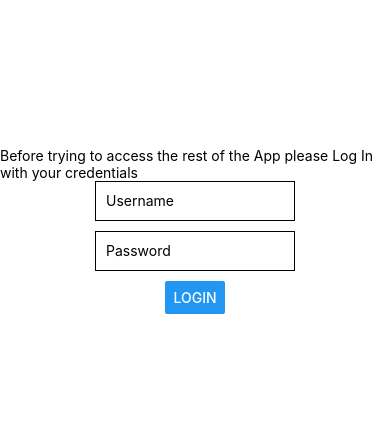
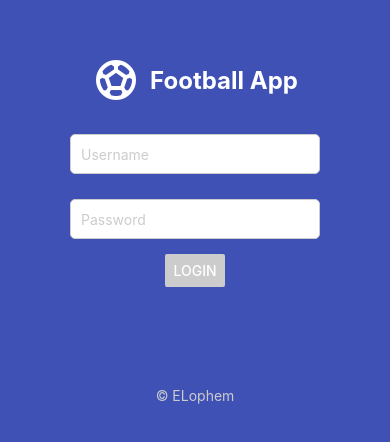
Before and after one commit to ELophem/FootballMobApp, a React Native app in the folder FootballMobApp/: screen / in a window 390 px wide. Shown: the part 192-634 px from the top of the page. Built offline with nearby package versions, Linux system fonts and the light colour scheme.

Commit message:
still some comments for exam otherwise finish

```diff
--- a/FootballMobApp/components/LogoutButton.js
+++ b/FootballMobApp/components/LogoutButton.js
@@ -14,7 +14,7 @@ const LogoutButton = ({ logout, ...props }) => {
 const styles = StyleSheet.create({
   container: {
     flex: 1,
-    paddingTop: 20, // Add appropriate styling
+    paddingTop: 20,
   },
 });
 
--- a/FootballMobApp/pages/ArticleDetail.js
+++ b/FootballMobApp/pages/ArticleDetail.js
@@ -1,15 +1,19 @@
 import React, { Component } from 'react';
-import { View, Text, TouchableOpacity, StyleSheet } from 'react-native';
-import { ArticleService } from '../services/article.service'; // Update the path
+import { View, Text, TouchableOpacity, StyleSheet, ScrollView } from 'react-native';
+import { ArticleService } from '../services/article.service';
+
+import { UserService } from '../services/userService';
 
 class ArticleDetail extends Component {
   constructor(props) {
     super(props);
     this.state = {
-      articleId: props.route.params.articleId, // Set initial articleId from props
+      articleId: props.route.params.articleId,
       article: {},
+      writerName: '',
     };
     this.articleService = new ArticleService();
+    this.userService = new UserService();
   }
 
   componentDidMount() {
@@ -19,42 +23,94 @@ class ArticleDetail extends Component {
   componentDidUpdate(prevProps) {
     if (prevProps.route.params.articleId !== this.props.route.params.articleId) {
       this.setState({ articleId: this.props.route.params.articleId }, () => {
-        this.fetchArticleContent(); // Fetch content for the new articleId
+        this.fetchArticleContent();
       });
     }
   }
 
-  fetchArticleContent = () => {
-    this.articleService.getArticle(this.state.articleId)
-      .then(data => {
-        this.setState({
-          article: data,
-        });
-      })
-      .catch(error => {
-        console.error('Error loading article:', error);
-      });
+  fetchArticleContent = async () => {
+    try {
+      const articleData = await this.articleService.getArticle(this.state.articleId);
+
+      console.log('Article Data:', articleData);
+      this.setState({ article: articleData });
+
+      const writerData = await this.userService.getUser(articleData.userId);
+      console.log('Writer Data:', writerData);
+      this.setState({ writerName: writerData.username });
+    } catch (error) {
+      console.error('Error loading article:', error);
+    }
   };
 
   render() {
-    const { article } = this.state;
-    const { route, navigation } = this.props;
-    const articleId = route.params.articleId;
+    const { article, writerName } = this.state;
+    const { navigation } = this.props;
+
     return (
-      <View style={styles.container}>
+      <ScrollView style={styles.container}>
         <TouchableOpacity style={styles.backButton} onPress={() => navigation.goBack()}>
-          <Text>Back to Homepage</Text>
+          <Text style={styles.backButtonText}>Back to Homepage</Text>
         </TouchableOpacity>
-        <Text>Title: {article.title}</Text>
-        <Text>Subtitle: {article.subtitle}</Text>
-        <Text>Body: {article.body}</Text>
-      </View>
+        <View style={styles.articleBox}>
+          <Text style={styles.title}>{article.title}</Text>
+          <Text style={styles.subtitle}>{article.subtitle}</Text>
+          <Text style={styles.writer}>Written by: {writerName}</Text>
+          <Text style={styles.body}>{article.body}</Text>
+        </View>
+      </ScrollView>
     );
   }
 }
 
+const styles = StyleSheet.create({
+  container: {
+    flex: 1,
+    backgroundColor: '#3f51b5',
+    padding: 20,
+  },
+  backButton: {
+    alignSelf: 'flex-start',
+    marginBottom: 20,
+    borderWidth: 1,
+    borderColor: 'white',
+    padding: 5,
+    borderRadius: 5,
+  },
+  backButtonText: {
+    color: 'white',
+    fontSize: 16,
+  },
+  articleBox: {
+    backgroundColor: 'white',
+    borderRadius: 10,
+    padding: 15,
+    marginBottom: 20,
+  },
+  bodyBox: {
+    backgroundColor: 'white',
+    borderRadius: 10,
+    padding: 15,
+  },
+  title: {
+    fontSize: 24,
+    fontWeight: 'bold',
+    marginBottom: 10,
+  },
+  subtitle: {
+    fontSize: 18,
+    color: '#666',
+    marginBottom: 15,
+  },
+  body: {
+    fontSize: 16,
+    lineHeight: 24,
+  },
+  writer: {
+    fontSize: 16,
+    color: '#666',
+    marginBottom: 15,
+  },
+});
 
-const styles = StyleSheet.create({
-  // Your styles here...
-});
 export default ArticleDetail;
--- a/FootballMobApp/pages/CalendarPage.js
+++ b/FootballMobApp/pages/CalendarPage.js
@@ -1,5 +1,5 @@
 import React, { Component } from 'react';
-import { View, Text, FlatList, TouchableOpacity, StyleSheet } from 'react-native';
+import { View, Text, FlatList, TouchableOpacity, StyleSheet, ScrollView } from 'react-native';
 import { GamesService } from '../services/games.service';
 import EditPopUpComponent from '../components/EditPopUpComponent';
 
@@ -59,30 +59,51 @@ class CalendarPage extends Component {
       <View style={styles.gameBox}>
         <Text style={styles.gameName}>Game: {item.name}</Text>
         <Text>Date: {item.date}</Text>
+        <Text>{item.competition}</Text>
         <Text style={styles.teamText}>HomeTeam: <Text style={styles.homeTeam}>{item.homeTeam}</Text> {item.homeScore}</Text>
         <Text style={styles.teamText}>AwayTeam: <Text style={styles.awayTeam}>{item.awayTeam}</Text> {item.awayScore}</Text>
-      </View>
-      <TouchableOpacity style={styles.editButton} onPress={() => this.editGame(item)}>
-        <Text>Edit</Text>
-      </TouchableOpacity>
+        </View>
+      {this.props.userProfile?.admin && ( // Check if the user is an admin
+        <TouchableOpacity style={styles.editButton} onPress={() => this.editGame(item)}>
+          <Text>Edit</Text>
+        </TouchableOpacity>
+      )}
     </View>
   );
 
   render() {
+    const upcomingGames = this.state.games.filter(
+      (game) => game.homeScore === 0 && game.awayScore === 0
+    );
+    const pastGames = this.state.games.filter(
+      (game) => game.homeScore !== 0 || game.awayScore !== 0
+    );
+
     return (
-      <View style={styles.container}>
-        <FlatList
-          data={this.state.games}
-          keyExtractor={(item) => item.gameId.toString()}
-          renderItem={this.renderGameItem}
-          contentContainerStyle={styles.scrollContainer}
-        />
+      <ScrollView style={styles.container}>
+        <View style={styles.section}>
+          <Text style={styles.sectionTitle}>Past Games</Text>
+          {pastGames.map((game, index) => (
+            <View key={index}>
+              {this.renderGameItem({ item: game })}
+            </View>
+          ))}
+        </View>
+        <View style={styles.section}>
+          <Text style={styles.sectionTitle}>Next Games</Text>
+          {upcomingGames.map((game, index) => (
+            <View key={index}>
+              {this.renderGameItem({ item: game })}
+            </View>
+          ))}
+        </View>
+
         <EditPopUpComponent
           ref={this.editPopUpRef}
           gameId={this.state.gameId}
           updateGameScore={this.updateGameScore}
         />
-      </View>
+      </ScrollView>
     );
   }
 }
@@ -128,6 +149,19 @@ const styles = StyleSheet.create({
     padding: 5,
     borderRadius: 5,
   },
+  section: {
+    marginBottom: 20,
+  },
+  sectionTitle: {
+    fontSize: 18,
+    fontWeight: 'bold',
+    marginBottom: 10,
+  },
+  container: {
+    flex: 1,
+    backgroundColor: '#3f51b5',
+    padding: 20,
+  },
 });
 
 export default CalendarPage;
--- a/FootballMobApp/pages/CreateArticle.js
+++ b/FootballMobApp/pages/CreateArticle.js
@@ -1,5 +1,5 @@
 import React, { Component } from 'react';
-import { View, Text, TextInput, Button } from 'react-native';
+import { View, Text, TextInput, Button, StyleSheet, ScrollView } from 'react-native';
 import { ArticleService } from '../services/article.service';
 
 class CreateArticle extends Component {
@@ -25,7 +25,11 @@ class CreateArticle extends Component {
     this.articleService.postArticle(article)
     .then(() => {
       console.log('Article Posted');
-        this.props.navigation.navigate('Home'); // Assuming 'Home' is the route name for your home page
+      // Reset navigation to the homepage
+      this.props.navigation.reset({
+        index: 0,
+        routes: [{ name: 'Home' }],
+      });
     })
     .catch(error => {
       console.error('Error posting article:', error);
@@ -34,24 +38,64 @@ class CreateArticle extends Component {
 
   render() {
     return (
-      <View>
+      <ScrollView
+        contentContainerStyle={styles.container}
+        keyboardShouldPersistTaps="handled"
+      >
+        <View style={styles.box}>
           <TextInput
+            style={styles.input}
             placeholder="Title"
             onChangeText={text => this.setState({ title: text })}
           />
+        </View>
+        <View style={styles.box}>
           <TextInput
+            style={styles.input}
             placeholder="Subtitle"
             onChangeText={text => this.setState({ subtitle: text })}
           />
+        </View>
+        <View style={styles.box}>
           <TextInput
+            style={[styles.input, styles.textArea]}
             placeholder="Body"
             onChangeText={text => this.setState({ body: text })}
             multiline
           />
-        <Button title="Post Article" onPress={() => this.writeArticle()} />
         </View>
+        <Button
+          title="Post Article"
+          onPress={() => this.writeArticle()}
+          color="#3cb371"
+        />
+      </ScrollView>
     );
   }
 }
 
+const styles = StyleSheet.create({
+  container: {
+    flex: 1,
+    padding: 20,
+  },
+  box: {
+    backgroundColor: '#f0f0f0',
+    padding: 10,
+    marginVertical: 10,
+    borderRadius: 5,
+  },
+  input: {
+    fontSize: 18,
+  },
+  textArea: {
+    height: 150,
+  },
+  container: {
+    flex: 1,
+    backgroundColor: '#3f51b5', // Set the background color for all screens
+    padding: 20, // Example padding
+  },
+});
+
 export default CreateArticle;
--- a/FootballMobApp/pages/EditArticle.js
+++ b/FootballMobApp/pages/EditArticle.js
@@ -41,7 +41,6 @@ class EditArticle extends Component {
   }
 
   componentWillUnmount() {
-    // Clear the state values when the component unmounts
     this.setState({
       articleId: null,
       title: '',
@@ -72,13 +71,13 @@ class EditArticle extends Component {
       body,
     };
 
-    this.articleService.updateArticle(articleId, updatedArticle)
-      .then(data => {
-        // Handle success, navigate back
-        this.props.route.params.onArticleSaved(); // Call the onArticleSaved function from navigation options
+    this.articleService
+      .updateArticle(articleId, updatedArticle)
+      .then((data) => {
+        this.props.route.params.onArticleSaved(); // Call the function
         this.props.navigation.goBack();
       })
-      .catch(error => {
+      .catch((error) => {
         console.error('Error updating article:', error);
       });
   };
@@ -174,6 +173,11 @@ const styles = StyleSheet.create({
     flexDirection: 'row',
     justifyContent: 'space-between',
   },
+  container: {
+    flex: 1,
+    backgroundColor: '#3f51b5',
+    padding: 20,
+  },
 });
 
 
--- a/FootballMobApp/pages/HomePage.js
+++ b/FootballMobApp/pages/HomePage.js
@@ -1,93 +1,123 @@
 import React, { Component } from 'react';
-import { View, Text, FlatList, TouchableOpacity, StyleSheet } from 'react-native';
+import { View, Text, FlatList, TouchableOpacity, StyleSheet, TextInput } from 'react-native';
 import { createStackNavigator } from '@react-navigation/stack';
-import { useRoute } from '@react-navigation/native';
-import userProfile from '../App.js'
+import { Ionicons } from '@expo/vector-icons';
+
 import { ArticleService } from '../services/article.service';
 import EditArticle from './EditArticle';
 import ArticleDetail from './ArticleDetail';
-//import { UserService } from './services/userService';
 
 const Stack = createStackNavigator();
-
-
 
 class HomePage extends Component {
   constructor(props) {
     super(props);
-    //const { userProfile } = this.props.route.params;
-    //const { userProfile } = this.props.route.params.initialParams;
-    //const isAdmin = userProfile.admin;
-    //console.log('Is admin:', isAdmin);
-    //const userProfile = this.props.route.params?.userProfile;
     this.state = {
       articles: [],
-      //userProfile: userProfile,
+      searchQuery: '',
     };
-
-    //console.log('User is admin when building homepage:', this.state.userProfile?.admin);//
     this.articleService = new ArticleService();
   }
 
   componentDidMount() {
     this.loadArticles();
-
   }
 
+  handleSearchChange = (query) => {
+    this.setState({ searchQuery: query });
+  };
   componentDidUpdate(prevProps) {
     if (prevProps.route.params !== this.props.route.params) {
       this.loadArticles();
     }
   }
 
-  loadArticles() {
-    this.articleService.getArticlesList()
-      .then(data => {
+  handleArticlePosted = (newArticle) => {
+    // Update the articles state to include the new article
+    this.setState(prevState => ({
+      articles: [newArticle, ...prevState.articles],
+    }));
+  };
+
+
+  loadArticles = () => {
+    this.articleService
+      .getArticlesList()
+      .then((data) => {
+        const filteredArticles = data.articles.filter(
+          (article) =>
+            article.title.includes(this.state.searchQuery) ||
+            article.subtitle.includes(this.state.searchQuery) ||
+            article.body.includes(this.state.searchQuery)
+        );
+
         this.setState({
-          articles: data.articles,
+          articles: filteredArticles,
         });
       })
-      .catch(error => {
+      .catch((error) => {
         console.error('Error loading articles:', error);
       });
-  }
+  };
 
-  editArticle = article => {
+  editArticle = (article) => {
     const articleId = article.articleId;
     this.props.navigation.navigate('EditArticle', {
       articleId,
-      onArticleSaved: this.loadArticles.bind(this),
+      onArticleSaved: this.loadArticles,
     });
   };
+
 
   renderArticleItem = ({ item }) => (
     <View style={styles.articleContainer}>
       <TouchableOpacity
         style={styles.articleBox}
-        onPress={() => this.props.navigation.navigate('ArticleDetail', { articleId: item.articleId })}
+        onPress={() =>
+          this.props.navigation.navigate('ArticleDetail', { articleId: item.articleId })
+        }
       >
         <Text style={styles.articleTitle}>{item.title}</Text>
         <Text style={styles.articleSubtitle}>{item.subtitle}</Text>
       </TouchableOpacity>
 
       {this.props.userProfile?.admin && (
-        <TouchableOpacity style={styles.editButton} onPress={() => this.editArticle(item)}>
+        <TouchableOpacity
+          style={styles.editButton}
+          onPress={() => this.editArticle(item)}
+        >
           <Text>Edit</Text>
         </TouchableOpacity>
       )}
-
     </View>
   );
-//{userProfile?.admin && ()}
+
   render() {
-    //const userProfile = this.props.route.params?.userProfile; // Get userProfile from route.params
-
     return (
-
-      <Stack.Navigator initialRouteName="ArticleList" screenOptions={{ headerShown: false }}>
+      <Stack.Navigator
+        initialRouteName="ArticleList"
+        screenOptions={{ headerShown: false }}
+      >
         <Stack.Screen name="ArticleList">
-          {props => (
+          {(props) => (
             <View style={styles.container}>
+              <View style={styles.searchBar}>
+                <TextInput
+                  style={styles.searchInput}
+                  placeholder="Search articles"
+                  value={this.state.searchQuery}
+                  onChangeText={this.handleSearchChange}
+                  onSubmitEditing={this.loadArticles}
+                />
+                <TouchableOpacity onPress={this.loadArticles}>
+                  <Ionicons
+                    name="md-search"
+                    size={24}
+                    color="#666"
+                    style={styles.searchIcon}
+                  />
+                </TouchableOpacity>
+              </View>
               <FlatList
               data={this.state.articles}
               keyExtractor={(item) => item.articleId.toString()}
@@ -99,15 +129,21 @@ class HomePage extends Component {
         </Stack.Screen>
         <Stack.Screen name="ArticleDetail" component={ArticleDetail} />
         <Stack.Screen name="EditArticle" component={EditArticle} />
+        <Stack.Screen name="CreateArticle">
+  {(props) => (
+    <CreateArticle {...props} onArticlePosted={this.handleArticlePosted} />
+  )}
+</Stack.Screen>
       </Stack.Navigator>
     );
   }
 }
 
 const styles = StyleSheet.create({
+
     container: {
       flex: 1,
-    backgroundColor: '#f0f0f0', // Background color of the entire screen
+      backgroundColor: '#f0f0f0',
       padding: 20,
     },
     scrollContainer: {
@@ -118,27 +154,49 @@ const styles = StyleSheet.create({
       justifyContent: 'space-between',
       alignItems: 'center',
       marginBottom: 20,
-    backgroundColor: '#ffffff', // Background color of each article box
+      backgroundColor: '#ffffff',
       padding: 10,
       borderRadius: 5,
-    elevation: 3, // Elevation for shadow effect on Android
+      elevation: 3,
     },
     articleBox: {
       flex: 1,
     },
     articleTitle: {
-    fontSize: 18, // Adjust the font size as needed
+      fontSize: 18,
       fontWeight: 'bold',
     },
     articleSubtitle: {
-    fontSize: 14, // Adjust the font size as needed
+      fontSize: 14,
       color: '#666',
     },
     editButton: {
-    backgroundColor: '#3498db', // Background color of the edit button
+      backgroundColor: '#3498db',
       padding: 5,
       borderRadius: 5,
     },
+    searchInput: {
+      backgroundColor: '#ffffff',
+      marginBottom: 10,
+      padding: 10,
+      borderRadius: 5,
+      width: 250,
+      backgroundColor: '#ffffff',
+    },
+    searchBar: {
+      flexDirection: 'row',
+      alignItems: 'center',
+      marginBottom: 10,
+    },
+    searchIcon: {
+      marginLeft: 10,
+    },
+    container: {
+      flex: 1,
+      backgroundColor: '#3f51b5',
+      padding: 20,
+    },
+
   });
 
 export default HomePage;
--- a/FootballMobApp/pages/LoginPage.js
+++ b/FootballMobApp/pages/LoginPage.js
@@ -1,7 +1,7 @@
-// LoginPage.js
 import React, { useState } from 'react';
 import { View, Text, TextInput, Button, StyleSheet } from 'react-native';
 import { UserService } from '../services/userService';
+import { MaterialIcons } from '@expo/vector-icons';
 
 const LoginPage = ({ navigation, onLogin }) => {
   const [username, setUsername] = useState('');
@@ -22,7 +22,7 @@ const LoginPage = ({ navigation, onLogin }) => {
         const userProfile = await userService.getUserProfile();
 
         if (userProfile && userProfile.error !== 'Not Authorized') {
-          onLogin(); // Notify App component that user is logged in
+          onLogin(); // Notify App component that the user is logged in
         }
       } else {
         console.log('Token not found in login response');
@@ -34,21 +34,28 @@ const LoginPage = ({ navigation, onLogin }) => {
 
   return (
     <View style={styles.container}>
-      <Text>Before trying to access the rest of the App please Log In with your credentials</Text>
+      <View style={styles.header}>
+        <MaterialIcons name="sports-soccer" size={48} color="white" />
+        <Text style={styles.appTitle}>Football App</Text>
+      </View>
+
       <TextInput
         style={styles.input}
         placeholder="Username"
+        placeholderTextColor="#ccc"
         value={username}
         onChangeText={setUsername}
       />
       <TextInput
         style={styles.input}
         placeholder="Password"
+        placeholderTextColor="#ccc"
         secureTextEntry
         value={password}
         onChangeText={setPassword}
       />
-      <Button title="Login" onPress={handleLogin} />
+      <Button title="Login" onPress={handleLogin} color="#ccc" style={styles.loginButton} />
+      <Text style={styles.trademark}>© ELophem</Text>
     </View>
   );
 };
@@ -58,13 +65,48 @@ const styles = StyleSheet.create({
     flex: 1,
     justifyContent: 'center',
     alignItems: 'center',
+    backgroundColor: '#3f51b5',
+  },
+  header: {
+    flexDirection: 'row',
+    alignItems: 'center',
+    marginBottom: 20,
+  },
+  appTitle: {
+    fontSize: 24,
+    fontWeight: 'bold',
+    marginLeft: 10,
+    color: 'white',
   },
   input: {
-    width: 200,
+    width: 250,
     height: 40,
     borderWidth: 1,
-    marginBottom: 10,
+    borderColor: '#ccc',
+    borderRadius: 5,
+    marginBottom: 15,
     paddingHorizontal: 10,
+    backgroundColor: 'white',
+    color: 'black',
+    marginTop: 10,
+  },
+  trademark: {
+    marginTop: 100,
+    color: '#ccc',
+  },
+  loginButtonContainer: {
+    width: '100%',
+    alignItems: 'center',
+    borderColor : '#ccc',
+  },
+  loginButton: {
+    marginTop: 20,
+    backgroundColor: 'white',
+    borderWidth: 1,
+    borderColor: 'white',
+    borderRadius: 5,
+    paddingHorizontal: 15,
+    paddingVertical: 10,
   },
 });
 
--- a/FootballMobApp/pages/ProfileScreen.js
+++ b/FootballMobApp/pages/ProfileScreen.js
@@ -1,6 +1,6 @@
 import React, { useState, useEffect } from 'react';
 import { View, Text, StyleSheet } from 'react-native';
-import { UserService } from '../services/userService'; // Import the centralized UserService
+import { UserService } from '../services/userService';
 
 const ProfileScreen = () => {
   const [userData, setUserData] = useState(null);
@@ -22,15 +22,15 @@ const ProfileScreen = () => {
   return (
     <View style={styles.container}>
       {userData ? (
-        <View>
-          <Text>User Profile:</Text>
-          <Text>Username: {userData.username}</Text>
-          <Text>Email: {userData.email}</Text>
-          <Text>Annual Place: {userData.annualPlace}</Text>
-          {/* Add more fields as needed */}
+        <View style={styles.profileContainer}>
+          <Text style={styles.headerText}>User Profile:</Text>
+          <Text style={styles.profileText}>Username: {userData.username}</Text>
+          <Text style={styles.profileText}>Email: {userData.email}</Text>
+          <Text style={styles.profileText}>userID: {userData.userId}</Text>
+
         </View>
       ) : (
-        <Text>Loading...</Text>
+        <Text style={styles.loadingText}>Loading...</Text>
       )}
     </View>
   );
@@ -41,6 +41,31 @@ const styles = StyleSheet.create({
     flex: 1,
     justifyContent: 'center',
     alignItems: 'center',
+    backgroundColor: '#f0f0f0',
+  },
+  profileContainer: {
+    backgroundColor: '#ffffff',
+    padding: 20,
+    borderRadius: 5,
+    elevation: 3,
+  },
+  headerText: {
+    fontSize: 20,
+    fontWeight: 'bold',
+    marginBottom: 10,
+  },
+  profileText: {
+    fontSize: 16,
+    marginBottom: 5,
+  },
+  loadingText: {
+    fontSize: 18,
+    color: '#666',
+  },
+  container: {
+    flex: 1,
+    backgroundColor: '#3f51b5',
+    padding: 20,
   },
 });
 
```
Also changed, not shown: FootballMobApp/App.js (+42 -12 lines), FootballMobApp/components/CustomDrawerContent.js (added, +12 -0 lines), FootballMobApp/components/SearchComponent.js (added, +56 -0 lines), FootballMobApp/services/userService.js (+23 -0 lines). Lines whose indentation alone changed are shown as unchanged.
